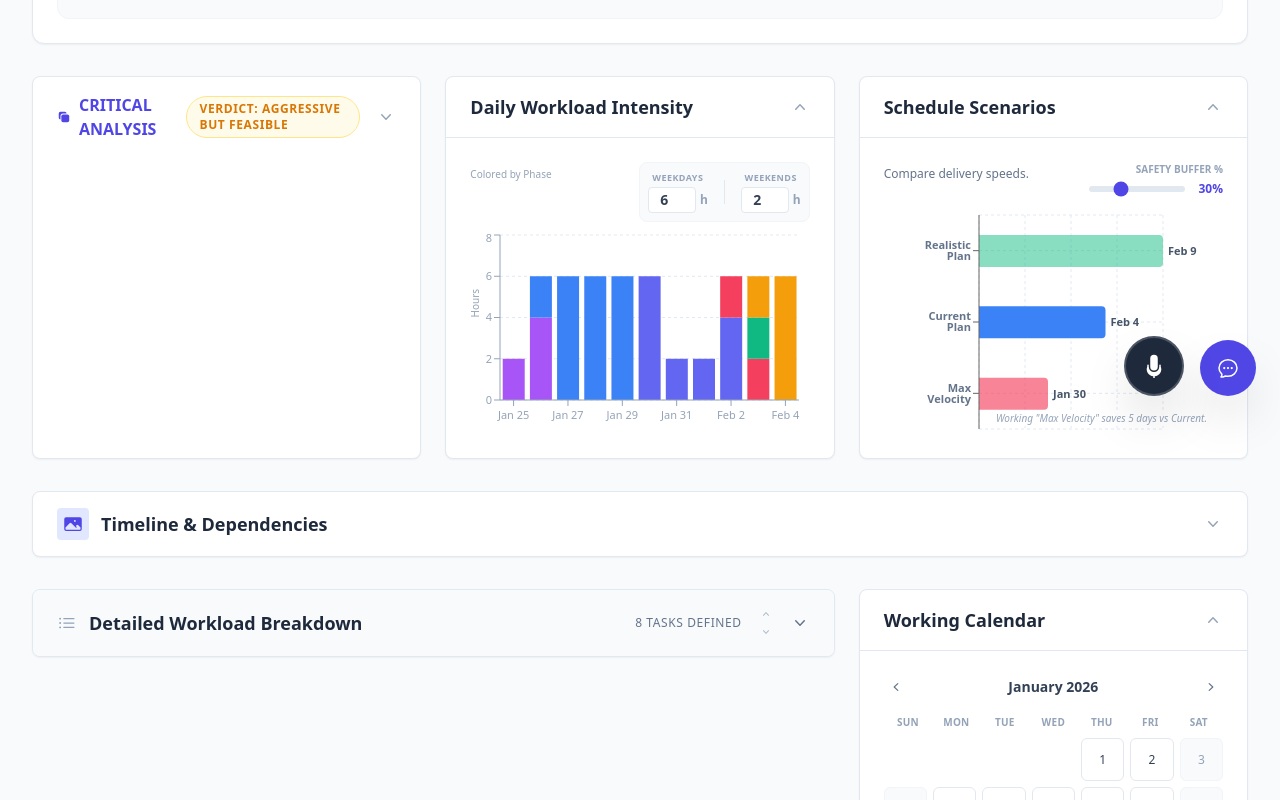
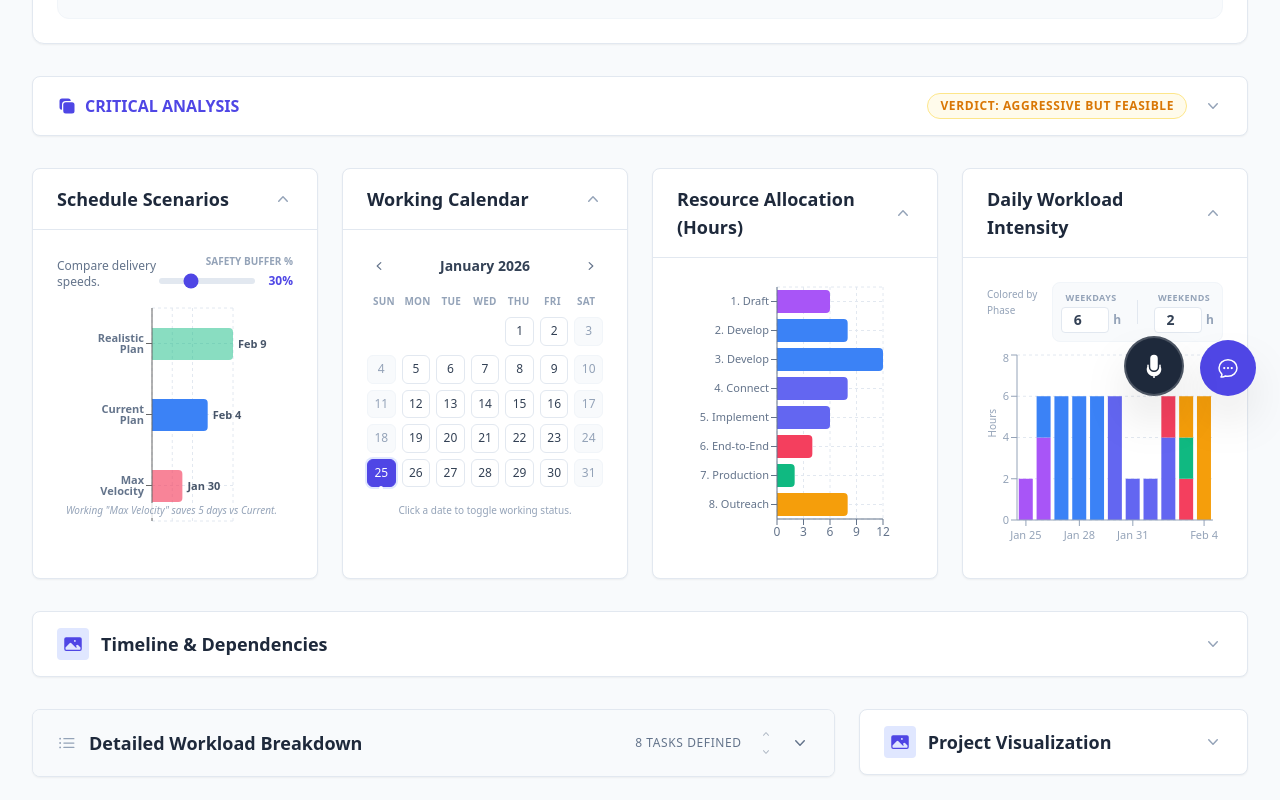
Before and after one commit to padm2057/doTrackit-Dashboard, a React (Vite) app: page / in a window 1280 px wide. Shown: the part 380-1180 px from the top of the page. Built offline with nearby package versions, Linux system fonts and the light colour scheme.

Commit message:
feat: Redesign dashboard layout for better responsiveness
Consolidates the "Analytics" row into a single full-width component, making space for a new 4-column grid below. This change improves the dashboard's layout and adaptability across different screen sizes.

```diff
--- a/App.tsx
+++ b/App.tsx
@@ -426,23 +426,16 @@
                 getInputValue={getInputValue}
             />
 
-            {/* Row 1: Analytics (Critical Analysis, Daily Workload, Schedule Scenarios) */}
-            <div className="grid grid-cols-1 lg:grid-cols-3 gap-6">
+            {/* Row 1: Full Width Analysis */}
             <InsightPanel
                 analysis={analysis}
                 tasks={projectData.tasks}
                 smartGoal={projectData.smart_goal}
                 onApplyOptimizations={handleApplyOptimizations}
             />
-                <WorkloadChart
-                    data={dailyWorkload}
-                    isDarkMode={isDarkMode}
-                    weekdayHours={weekdayHours}
-                    setWeekdayHours={setWeekdayHours}
-                    weekendHours={weekendHours}
-                    setWeekendHours={setWeekendHours}
-                    readOnly={isLocked}
-                />
+
+            {/* Row 2: 4-Column Metrics Grid */}
+            <div className="grid grid-cols-1 md:grid-cols-2 xl:grid-cols-4 gap-6">
                 <CapacitySimulatorChart
                     tasks={projectData.tasks}
                     currentWeekday={weekdayHours}
@@ -454,9 +447,25 @@
                     readOnly={isLocked}
                     nonWorkingDays={projectData.non_working_days || []}
                 />
+                 <CalendarWidget
+                    nonWorkingDays={projectData.non_working_days || []}
+                    onToggleDay={handleToggleNonWorkingDay}
+                    isReadOnly={isLocked}
+                    startDate={projectStartDate}
+                 />
+                 <ProjectChart tasks={projectData.tasks} isDarkMode={isDarkMode} />
+                 <WorkloadChart
+                    data={dailyWorkload}
+                    isDarkMode={isDarkMode}
+                    weekdayHours={weekdayHours}
+                    setWeekdayHours={setWeekdayHours}
+                    weekendHours={weekendHours}
+                    setWeekendHours={setWeekendHours}
+                    readOnly={isLocked}
+                />
             </div>
 
-            {/* Row 2: Full Width Timeline */}
+            {/* Row 3: Full Width Timeline */}
             <div className="w-full">
                 <GanttChart
                     tasks={processedTasks}
@@ -481,7 +490,7 @@
                 />
             </div>
 
-            {/* Row 3: Table & Remaining Widgets */}
+            {/* Row 4: Table & Image Generator */}
             <div className="grid grid-cols-1 lg:grid-cols-3 gap-6">
                 <div className="lg:col-span-2">
                      <ProjectTable
@@ -495,14 +504,7 @@
                         onMoveDown={() => {}}
                      />
                 </div>
-                <div className="space-y-6">
-                     <CalendarWidget
-                        nonWorkingDays={projectData.non_working_days || []}
-                        onToggleDay={handleToggleNonWorkingDay}
-                        isReadOnly={isLocked}
-                        startDate={projectStartDate}
-                     />
-                     <ProjectChart tasks={projectData.tasks} isDarkMode={isDarkMode} />
+                <div>
                      <ImageGenerator initialPrompt={projectData.smart_goal} />
                 </div>
             </div>
```
Lines whose indentation alone changed are shown as unchanged.
